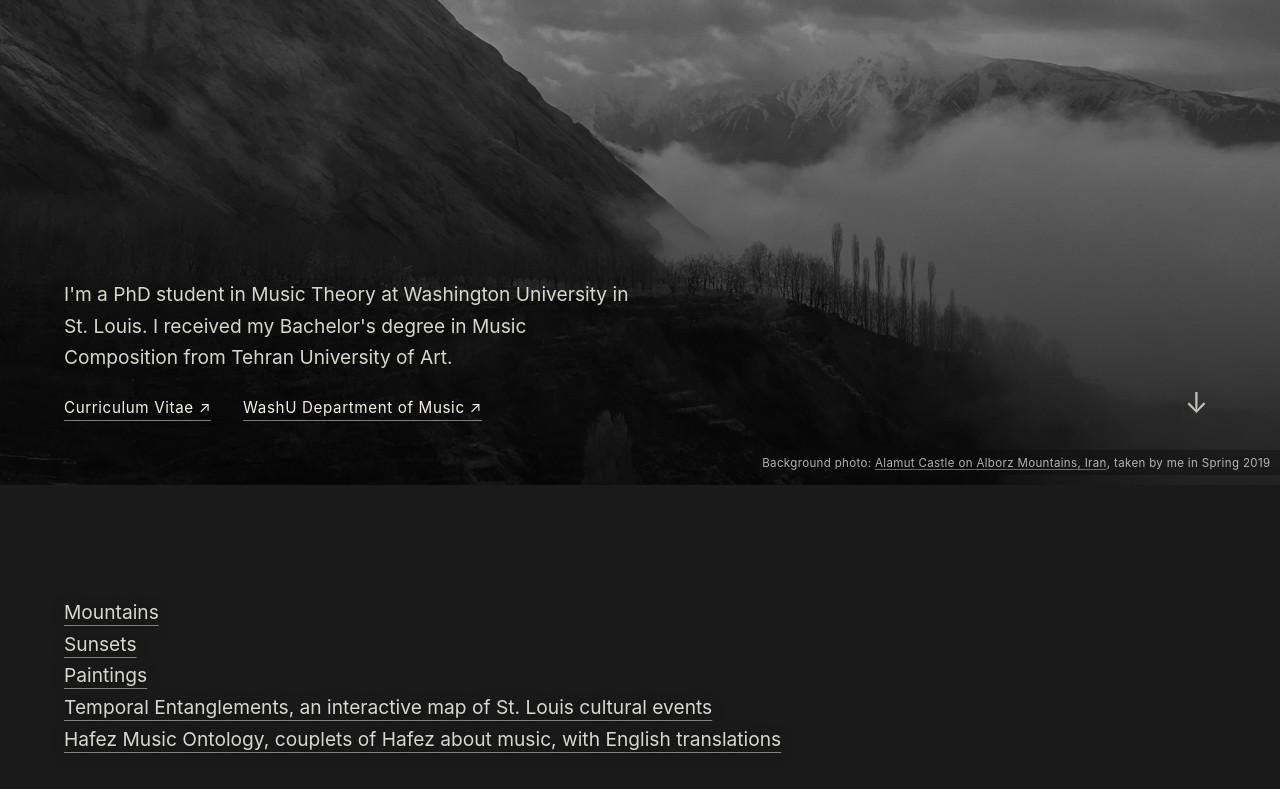
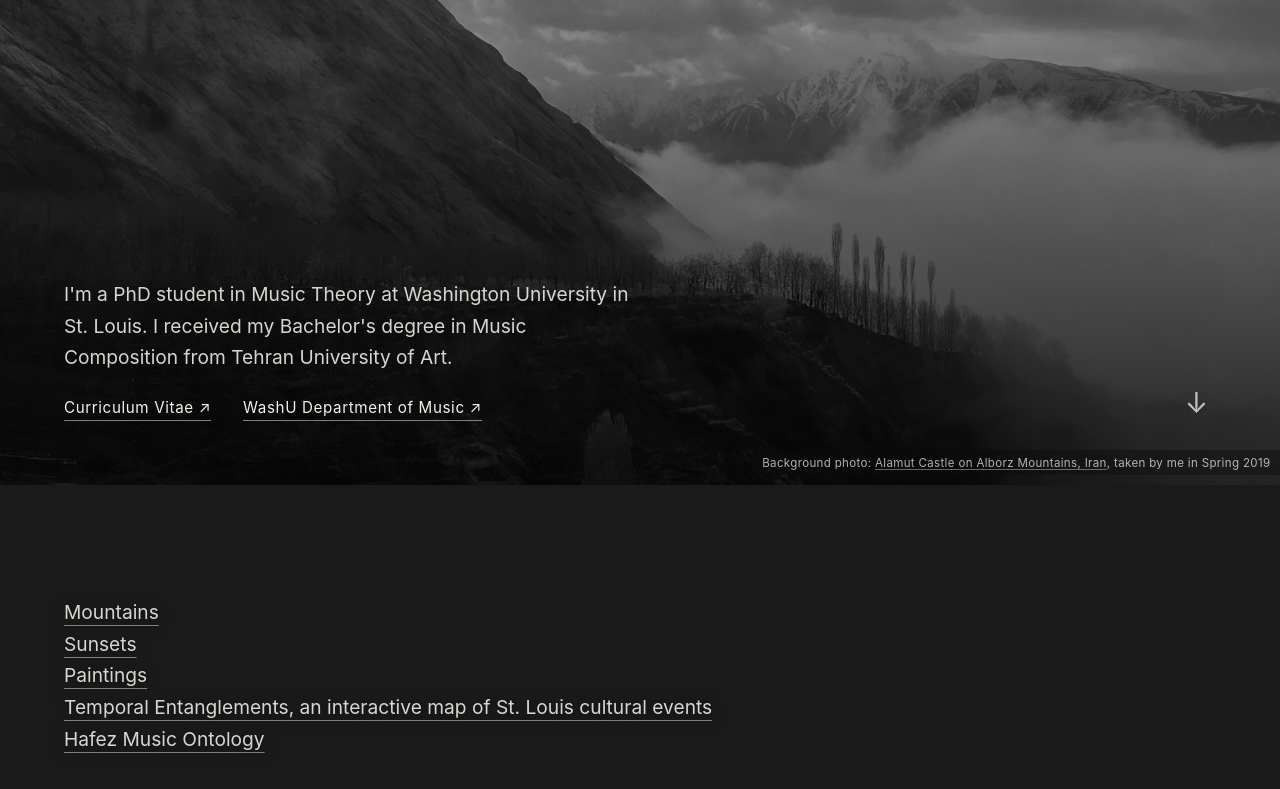
Before and after one commit to khashayarshahriyari/khashayar, a plain HTML site: page index.html in a window 1280 px wide. Shown: the part 315-1104 px from the top of the page. Drawn offline with Linux system fonts and the light colour scheme.

Commit message:
Update index.html

```diff
--- a/index.html
+++ b/index.html
@@ -80,7 +80,7 @@
       </li>
 
       <li>
-        <a class="page-link" href="hafez-music-ontology.html">Hafez Music Ontology, couplets of Hafez about music, with English translations</a>
+        <a class="page-link" href="hafez-music-ontology.html">Hafez Music Ontology</a>
       </li>
 
     </ul>
```
